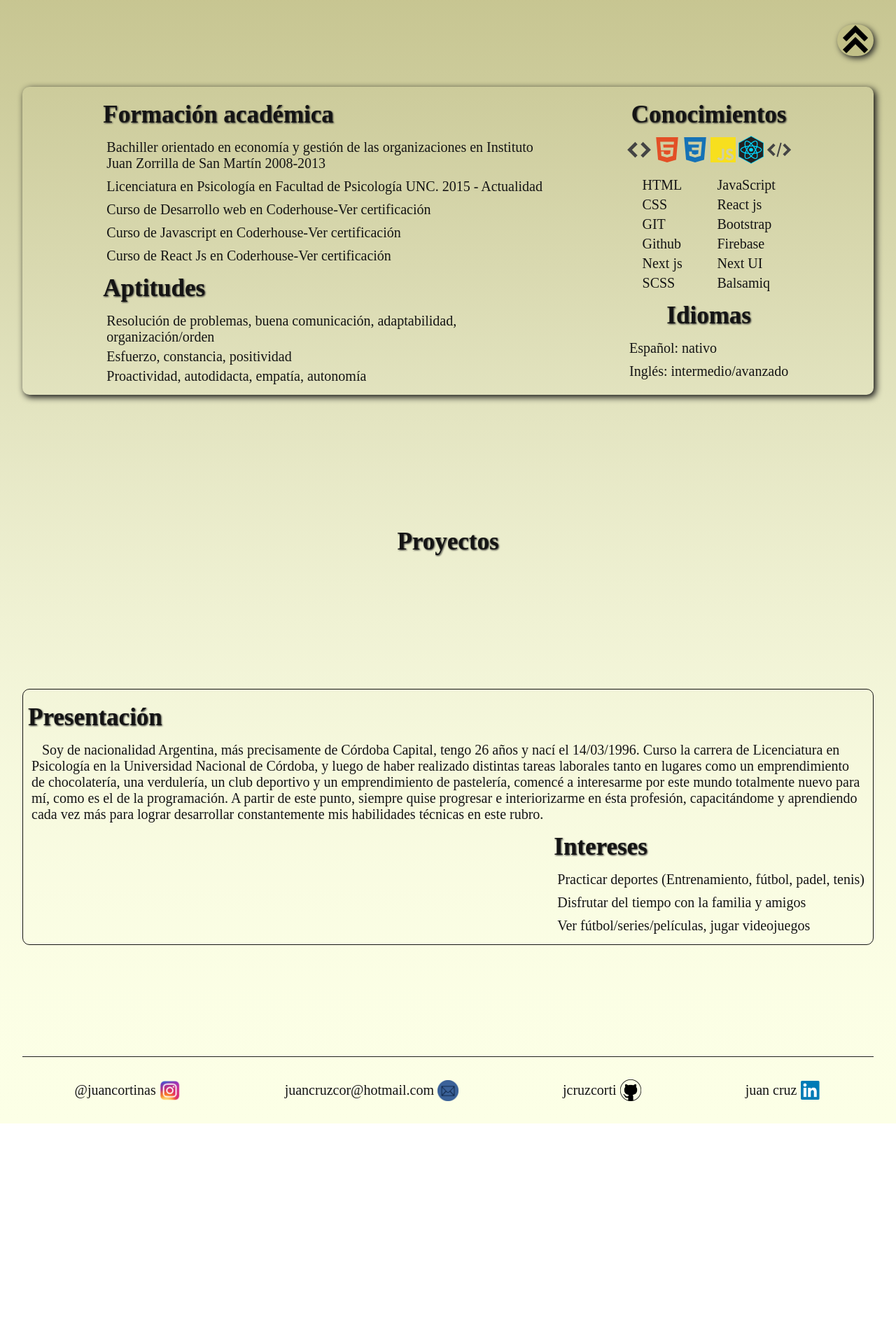
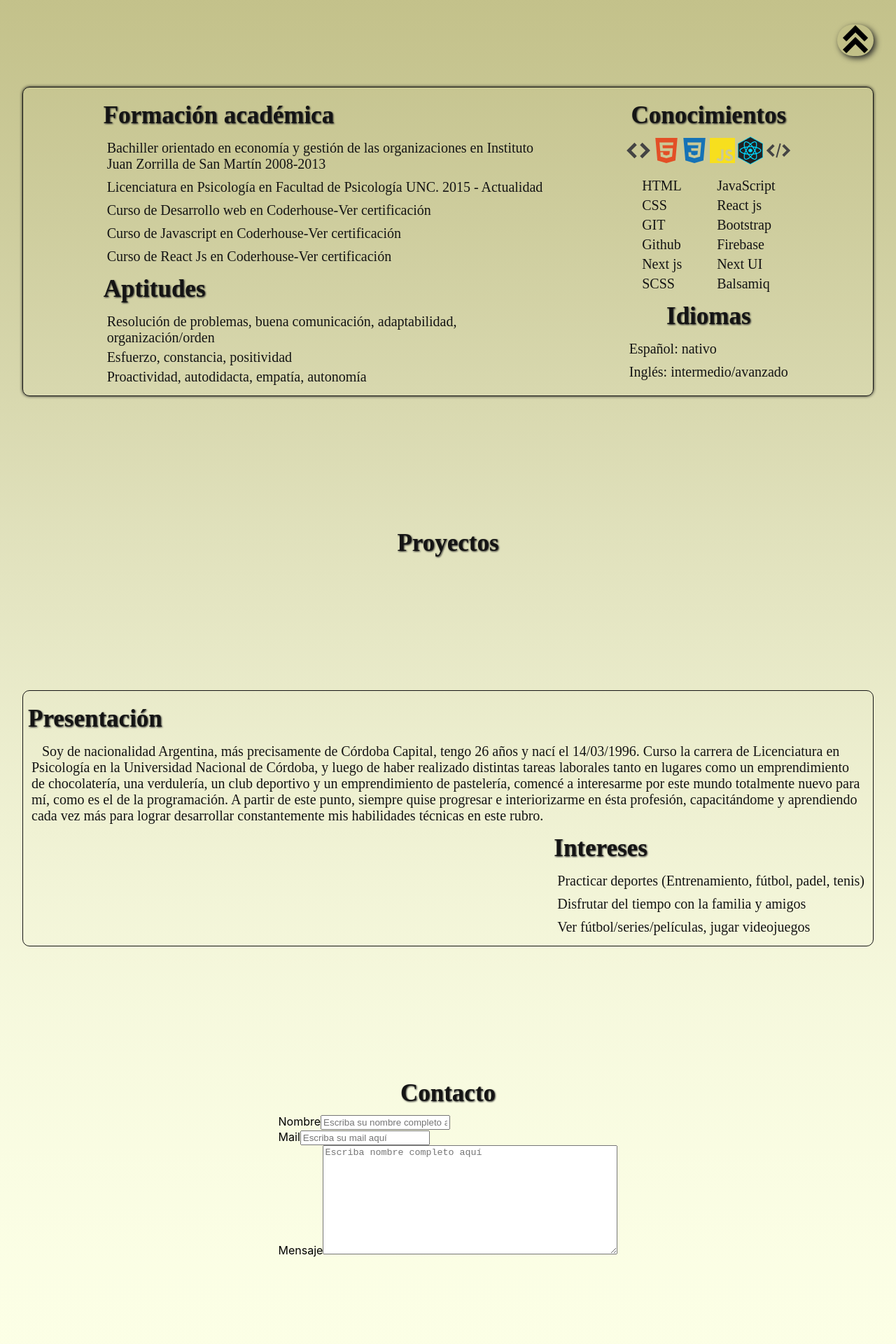
Before and after one commit to Jcruzcorti/portfolio, a Next.js app: page / in a window 1280 px wide. Shown: the part 660-2580 px from the top of the page at 70% size. Before the commit the page ends 2265 px from the top, so only its background shows below. Built offline with nearby package versions, Linux system fonts and the light colour scheme.

Commit message:
Creamos componente Contacto.jsx y vinculamos con su respectivo link y foto. Empezamos a añadirle contenido al formulario

```diff
--- /dev/null
+++ b/components/contacto/Contacto.jsx
@@ -0,0 +1,29 @@
+import React from 'react'
+import styles from '../../styles/Home.module.css'
+
+
+function Contacto() {
+
+  return (
+    <div className={styles.divContacto} id={'Contacto'}>
+        <h2 className={styles.h2}>Contacto</h2>
+        <form action="">
+            <div>
+                <label htmlFor="">Nombre</label>
+                <input type="text" name='name' placeholder='Escriba su nombre completo aquí'/>
+            </div>
+            <div>
+                <label htmlFor="">Mail</label>
+                <input type="email" name='email' placeholder='Escriba su mail aquí'/>
+            </div>
+            <div>
+                <label htmlFor="">Mensaje</label>
+                <textarea type="text" name='mensaje' placeholder='Escriba nombre completo aquí' cols="50" rows="10"/>
+            </div>
+
+        </form>
+    </div>
+  )
+}
+
+export default Contacto;
--- a/components/presentation/Presentation.jsx
+++ b/components/presentation/Presentation.jsx
@@ -19,6 +19,7 @@ function Presentation() {
       <Link href='#Cv' scroll={false}><Image src='/imgcv.png' alt='img cv' priority={true} width={180} height={180} className={styles.fotoLink}/></Link>
       <Link href='#Portfolio' scroll={false}><Image src='/imgportfolio.png' alt='img cv' priority={true} width={180} height={180} className={styles.fotoLink}/></Link>
       <Link href='#Sobremi' scroll={false}><Image src='/imgsobremi.png' alt='img cv' priority={true} width={180} height={180} className={styles.fotoLink}/></Link>
+      <Link href='#Contacto' scroll={false}><Image src='/contacto.png' alt='img cv' priority={true} width={180} height={180} className={styles.fotoLink}/></Link>
     </div>
    </div>
   )
--- a/pages/index.js
+++ b/pages/index.js
@@ -7,6 +7,7 @@ import Cv from '../components/cv/Cv'
 import Link from 'next/link'
 import Portfolio from '../components/portfolio/Portfolio'
 import Sobremi from '../components/sobremi/Sobremi'
+import Contacto from '../components/contacto/Contacto'
 
 export default function Home() {
 
@@ -37,6 +38,7 @@ function changeBackgroundColor() {
           <Cv/>
           <Portfolio/>
           <Sobremi/>
+          <Contacto/>
         </main>
 
         <div className={styles.divButton2}>
--- a/styles/Home.module.css
+++ b/styles/Home.module.css
@@ -193,7 +193,7 @@ background:
 .divPresentation{
   display: flex;
   flex-direction: row;
-  justify-content: space-around;
+  justify-content: space-evenly;
   align-items:  center;
 
 
@@ -238,13 +238,18 @@ background:
   align-items:  baseline;
   margin-top: 150px;
   padding: 10px;
+  border: 1px solid #141414;
   border-radius: 10px;
-  /* box-shadow: 0px 0px 9px 0.5px #141414; */
-  box-shadow: 3px 3px 10px 0.5px #141414;
+  box-shadow: 0px 0px 4px 0px #141414;
 
 }
 
-
+.divCv:hover{
+  border-radius: 10px;
+  /* box-shadow: 0px 0px 9px 0.5px #141414; */
+  box-shadow: 0px 0px 12px 0.5px #141414;
+  transition: 0.8s all;
+}
 
 
 .divCvIzquierda{
@@ -365,6 +370,18 @@ background:
   justify-content: space-around;
   align-items: flex-start;
 }
+
+
+.divContacto{
+  display: flex;
+  flex-direction: column;
+  justify-content: space-around;
+  align-items: center;
+  margin-top: 180px;
+}
+
+
+
 
 
 
```
Also changed, not shown: public/contacto.png (added).
